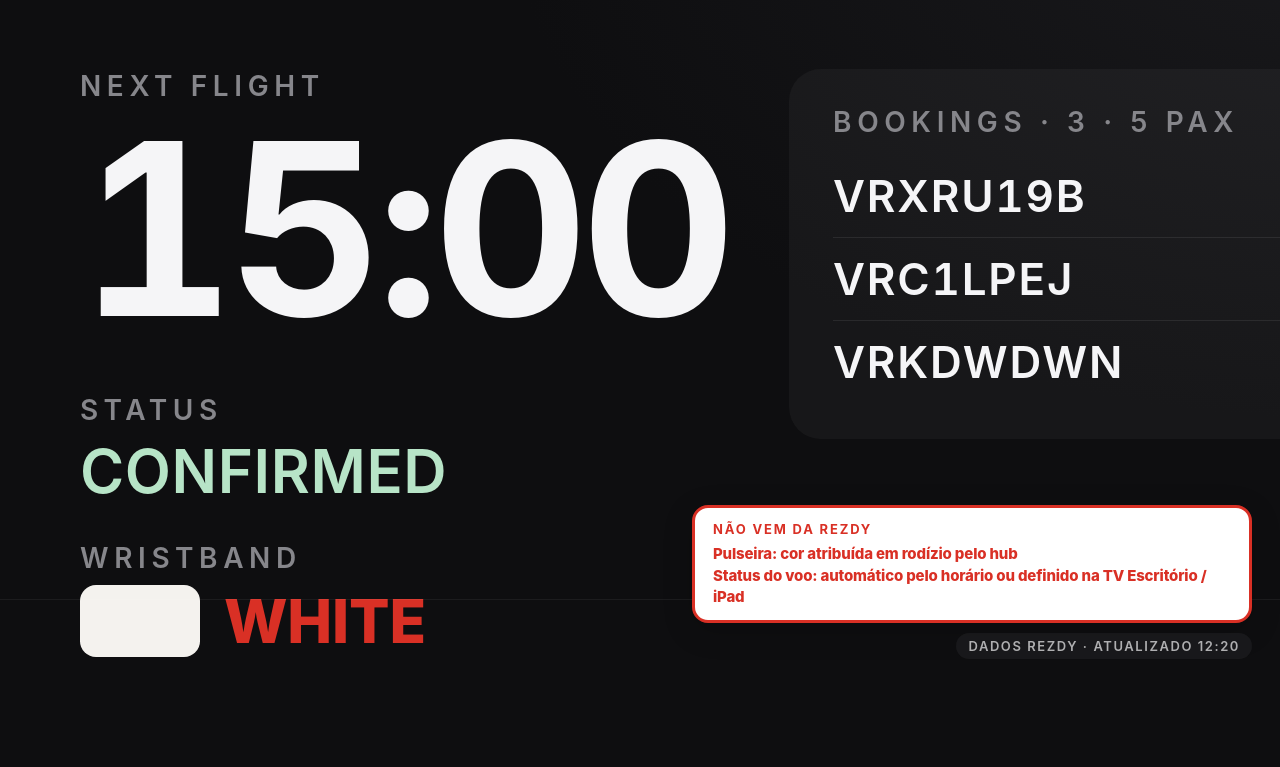
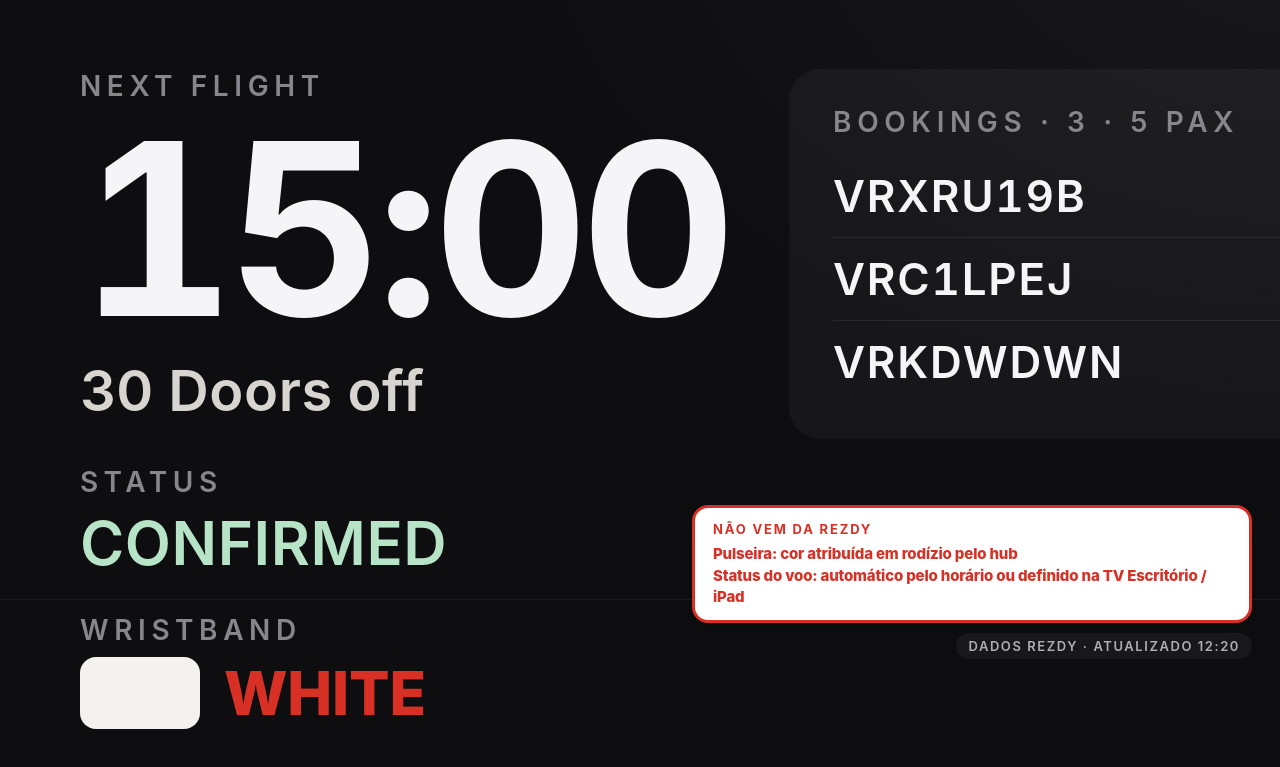
Before and after one commit to performance-sketch/GABRIELCRUZ, a plain HTML site: page tv_sala_espera.html in a window 1280 px wide. Shown: the part 121-888 px from the top of the page. Drawn offline with Linux system fonts and the light colour scheme.

Commit message:
TV sala de espera: nome do produto abaixo do horário
Co-Authored-By: Claude Opus 5.5 <noreply@anthropic.com>

```diff
--- a/tv_sala_espera.html
+++ b/tv_sala_espera.html
@@ -55,7 +55,8 @@ header{height:150px;border-bottom:none;padding:0 80px}
 .amostra{color:#f5f5f7}
 /* order numbers */
 body.poucos #poucos{grid-template-columns:1fr 760px}
-.info{margin-top:44px;display:flex;flex-direction:column;gap:34px}.stv{font-size:60px;font-weight:600;margin-top:8px;letter-spacing:.01em}.pulv{display:flex;align-items:center;gap:24px;font-size:60px;font-weight:600;margin-top:10px}.pulv .bloco{width:120px;height:72px;border-radius:16px}
+.prod{font-size:56px;font-weight:600;color:#d8d4d0;margin-top:8px;letter-spacing:.01em}
+.info{margin-top:40px;display:flex;flex-direction:column;gap:34px}.stv{font-size:60px;font-weight:600;margin-top:8px;letter-spacing:.01em}.pulv{display:flex;align-items:center;gap:24px;font-size:60px;font-weight:600;margin-top:10px}.pulv .bloco{width:120px;height:72px;border-radius:16px}
 .hvoo{font-size:240px;font-weight:700;letter-spacing:-.03em;line-height:1;margin-top:6px;font-variant-numeric:tabular-nums}
 .cd{margin-top:40px}.cdnum{font-size:120px}
 .ords{background:rgba(255,255,255,.04);border-radius:32px;padding:36px 44px;align-self:start}.lista{margin-top:16px}
@@ -118,7 +119,7 @@ function renderPoucos(f){cabecalho();const t=TX[lang];const el=document.getEleme
  document.getElementById('rod').textContent='';
  if(!v){el.innerHTML=`<div><div class="rot">${t.nada}</div></div>`;return}
  const mk=param('limpo')?'':'falta';
- el.innerHTML=`<div><div class="rot">${t.prox}</div><div class="hvoo">${v.hora}</div>
+ el.innerHTML=`<div><div class="rot">${t.prox}</div><div class="hvoo">${v.hora}</div><div class="prod">${v.prod}</div>
  <div class="info"><div><div class="rot">${t.h[3]}</div><div class="stv" style="color:${COR_ST[v.st]}">${t.st(v.st)}</div></div>
  <div><div class="rot">${t.pul}</div><div class="pulv"><span class="bloco" style="background:${PULSEIRAS[v.pulseira]};${v.pulseira==='PRETA'?'box-shadow:0 0 0 2px rgba(255,255,255,.35)':''}"></span><span class="${mk}">${t.cor(v.pulseira)}</span></div></div></div></div>
  ${ordens(v,t)}`;
```
